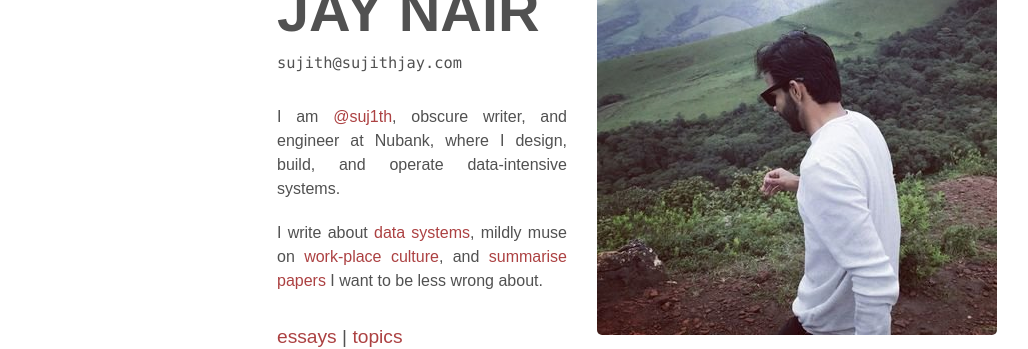
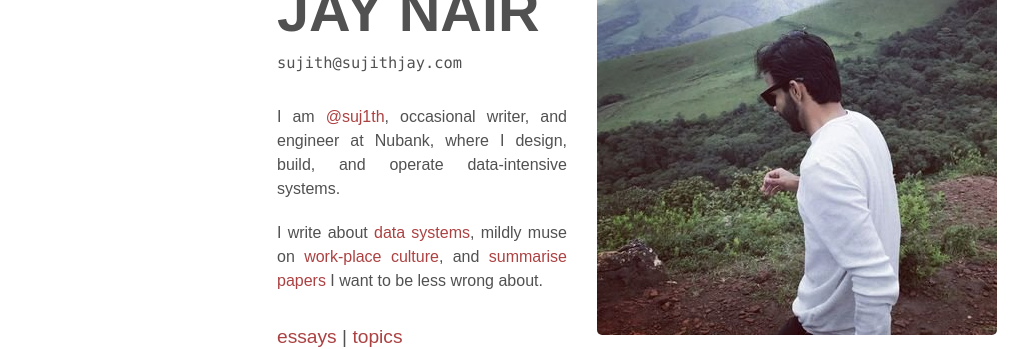
Before and after one commit to sujithjay/sujithjay.github.io, a Jekyll site: the page built from index.md, in a window 1280 px wide. Shown: the part 201-550 px from the top of the page, without its empty margins (3-1031 px from the left). Built offline with Jekyll 4.4.1, drawn with Linux system fonts in a browser that asks for light colours; nearby versions of some CDN libraries; some web fonts are replaced.

Commit message:
Edit to Home Page

```diff
--- a/index.md
+++ b/index.md
@@ -23,7 +23,7 @@ title: Thinking Aloud
 <div class="row">
   <div class ="col-md-offset-2 col-md-7">
     <div id="overview" style="margin-top: 1.5rem;">
-        <p>I am <a class="nodecor" href="https://www.twitter.com/suj1th">@suj1th</a>, obscure writer, and engineer at Nubank, where I design, build, and operate data-intensive systems.</p>
+        <p>I am <a class="nodecor" href="https://www.twitter.com/suj1th">@suj1th</a>, occasional writer, and engineer at Nubank, where I design, build, and operate data-intensive systems.</p>
         <p>I write about <a class="nodecor" href="/tag/data-systems/">data systems</a>, mildly muse on <a class="nodecor" href="/tag/culture/">work-place culture</a>, and <a class="nodecor" href="tag/paper-summary/">summarise papers</a> I want to be less wrong about.</p>
     </div>
     <div style="margin-top: 1.5rem; font-size: 1.2em;"><a href="/essays">essays</a> | <a href="/topics">topics</a></div>
```
